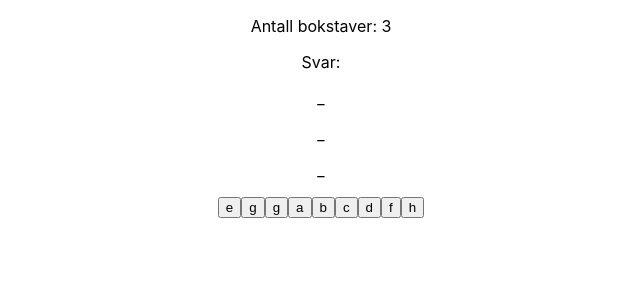
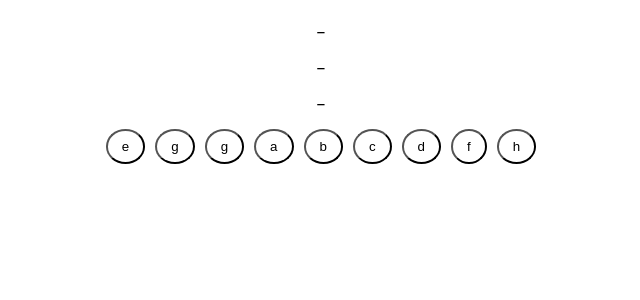
Before and after one commit to gggaute/ISL-2022, a React (Create React App) app in the folder isl/: page / in a window 1280 px wide. Shown: the top 300 px of the page, without its empty margins (319-959 px from the left). Built offline with nearby package versions, Linux system fonts and the light colour scheme.

Commit message:
(#8) added reset + basic styling

```diff
--- a/isl/src/unlockPad.js
+++ b/isl/src/unlockPad.js
@@ -3,6 +3,8 @@ import SingleLetter from './singleLetter';
 import './App.css';
 import Button from "@mui/material/Button";
 import egg from './egg.jpg';
+import Feedback from './feedback'
+import './unlockPadStyle.css'
 
 const UnlockPad = (input) => {
 
@@ -23,44 +25,42 @@ const UnlockPad = (input) => {
     // resette (eget issue?)
 
 
-
-
-
     const [correctSolution, setCorrectSolution] = useState(input.input.correctSolution);
     const [userAnswer, setUserAnswer] = useState("");
     const [solutionLength, setSolutionLength] = useState(correctSolution.length);
     const [letters, setLetters] = useState(input.input.letters)
+
     let isFinished = false
+    let setDisabled = false
 
     let feedback
 
-    function checkAnswer(){
+    function checkAnswer() {
         let tilbakemelding
-        if(userAnswer.length === solutionLength){
-            if(userAnswer === correctSolution){
-                console.log("correct!")
+        if (userAnswer.length === solutionLength) {
+            if (userAnswer === correctSolution) {
+
                 tilbakemelding = "riktig"
 
             }
-            else{
-                console.log("WRONG!! L + ration + nobody asked")
+            else {
                 tilbakemelding = "feil"
             }
             isFinished = true
         }
-        else{
-            console.log("Wrong amount of letters yet or wrong answer")
+        feedback = tilbakemelding
+        if (isFinished) {
+            setDisabled = true
         }
-        feedback = tilbakemelding
     }
 
     //count for id til css, vet ikke om det funker
     let count = 0;
 
     const [userAnswerList, setUserAnswerList] = useState([])
-    function registerLetterinAnswer(buttonLetter){
-        if(userAnswer.length < solutionLength){
-            setUserAnswer(userAnswer+buttonLetter)
+    function registerLetterinAnswer(buttonLetter) {
+        if (userAnswer.length < solutionLength) {
+            setUserAnswer(userAnswer + buttonLetter)
             userAnswerList.push(buttonLetter)
         }
 
@@ -68,20 +68,17 @@ const UnlockPad = (input) => {
 
 
     const answerList = []
-    function presentAnswer(){
-        for(let i = 0; i <= userAnswerList.length; i++){
+    function presentAnswer() {
+        for (let i = 0; i <= userAnswerList.length; i++) {
             answerList.push(userAnswerList[i])
         }
         answerList.pop()
-        console.log(answerList)
-        if(answerList.length < solutionLength){
-            for(let i = answerList.length; i < solutionLength; i++){
+        if (answerList.length < solutionLength) {
+            for (let i = answerList.length; i < solutionLength; i++) {
                 answerList.push("_")
             }
         }
-        console.log(answerList)
     }
-
 
     presentAnswer()
 
@@ -89,34 +86,39 @@ const UnlockPad = (input) => {
         return <p>{item}</p>
     })
 
-    function handleEvent(event){
-        console.log(event.target.value)
+    function handleEvent(event) {
         event.target.disabled = true
-
     }
 
-    let setDisabled = false
+    checkAnswer()
 
-    checkAnswer()
-    if(isFinished){
-        setDisabled = true
+    function resetCode(){
+        if(setDisabled){
+            isFinished = false
+            setUserAnswer("")
+            setUserAnswerList([])
+        }
+    }
+
+    function resetButton(){
+        if(setDisabled)
+            return <Button onClick={resetCode}>Try again</Button>
     }
 
 
-    return(
+    return (
         <>
             {/* <img src={input.input.image} alt="solutionImage"></img> */}
             <div>
-                <p>Antall bokstaver: {solutionLength}</p>
-                <p>Svar: {userAnswer} </p>
+                {/* <p>Antall bokstaver: {solutionLength}</p>
+                <p>Svar: {userAnswer} </p> */}
                 <div>{itemList}</div>
 
             </div>
             <div>
                 {letters.map((letter, count) => (
                     <>
-
-                    <button key={count} id={count.toString()} disabled = {setDisabled} onClick ={(event) => {
+                        <button key={count} id={count.toString()} disabled={setDisabled} onClick={(event) => {
                             handleEvent(event)
                             registerLetterinAnswer(letter)
                         }}>
@@ -128,6 +130,12 @@ const UnlockPad = (input) => {
             <div>
                 {/* Her kan det heller puttes tilbakemeldingskomponent hvis det passer bedre */}
                 <h1>{feedback}</h1>
+                {resetButton()}
+
+                {/* {resetCode} */}
+                {/* <Feedback totalScore={totalScore}
+            totalExercises={totalExercises}
+            feedbackState={feedbackState}/> */}
             </div>
         </>
     )
--- /dev/null
+++ b/isl/src/unlockPadStyle.css
@@ -0,0 +1,7 @@
+button {
+    background-color: white;
+    border-radius: 100%;
+    padding: 8px 14px;
+    box-shadow: 10px blue;
+    margin: 5px;
+}
```
Lines whose indentation alone changed are shown as unchanged.
